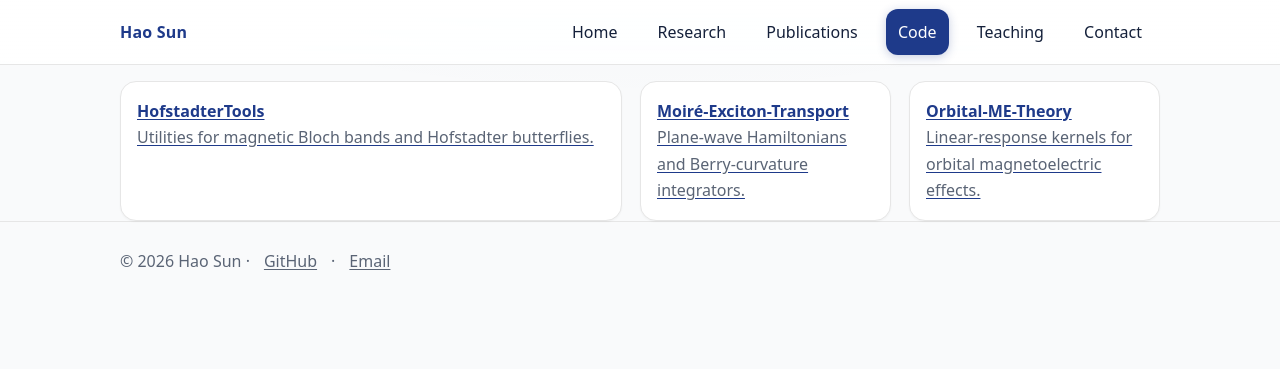
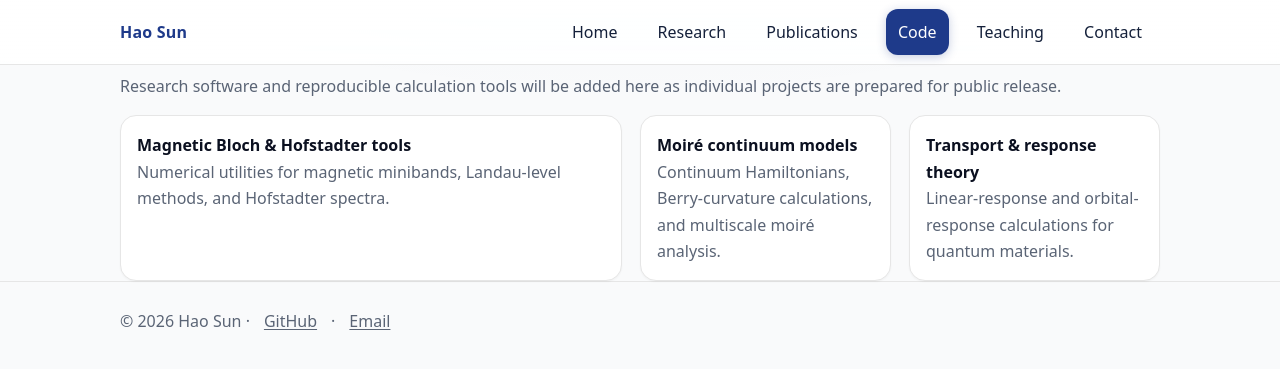
Before and after one commit to sunohao/sunhao_condensed_physics, a Jekyll site: the page built from code/index.md, in a window 1280 px wide. Shown: the top 369 px of the page. Built offline with Jekyll 4.4.1, drawn with Linux system fonts in a browser that asks for light colours.

Commit message:
Update code/index.md for 2026 site refresh

```diff
--- a/code/index.md
+++ b/code/index.md
@@ -2,8 +2,12 @@
 title: Code
 ---
 
+<p class="muted">
+  Research software and reproducible calculation tools will be added here as individual projects are prepared for public release.
+</p>
+
 <div class="grid cols-3" style="margin-top:16px">
-  <a class="card pad" href="#"><strong>HofstadterTools</strong><div class="muted">Utilities for magnetic Bloch bands and Hofstadter butterflies.</div></a>
-  <a class="card pad" href="#"><strong>Moiré-Exciton-Transport</strong><div class="muted">Plane-wave Hamiltonians and Berry-curvature integrators.</div></a>
-  <a class="card pad" href="#"><strong>Orbital-ME-Theory</strong><div class="muted">Linear-response kernels for orbital magnetoelectric effects.</div></a>
+  <div class="card pad"><strong>Magnetic Bloch &amp; Hofstadter tools</strong><div class="muted">Numerical utilities for magnetic minibands, Landau-level methods, and Hofstadter spectra.</div></div>
+  <div class="card pad"><strong>Moiré continuum models</strong><div class="muted">Continuum Hamiltonians, Berry-curvature calculations, and multiscale moiré analysis.</div></div>
+  <div class="card pad"><strong>Transport &amp; response theory</strong><div class="muted">Linear-response and orbital-response calculations for quantum materials.</div></div>
 </div>
```
